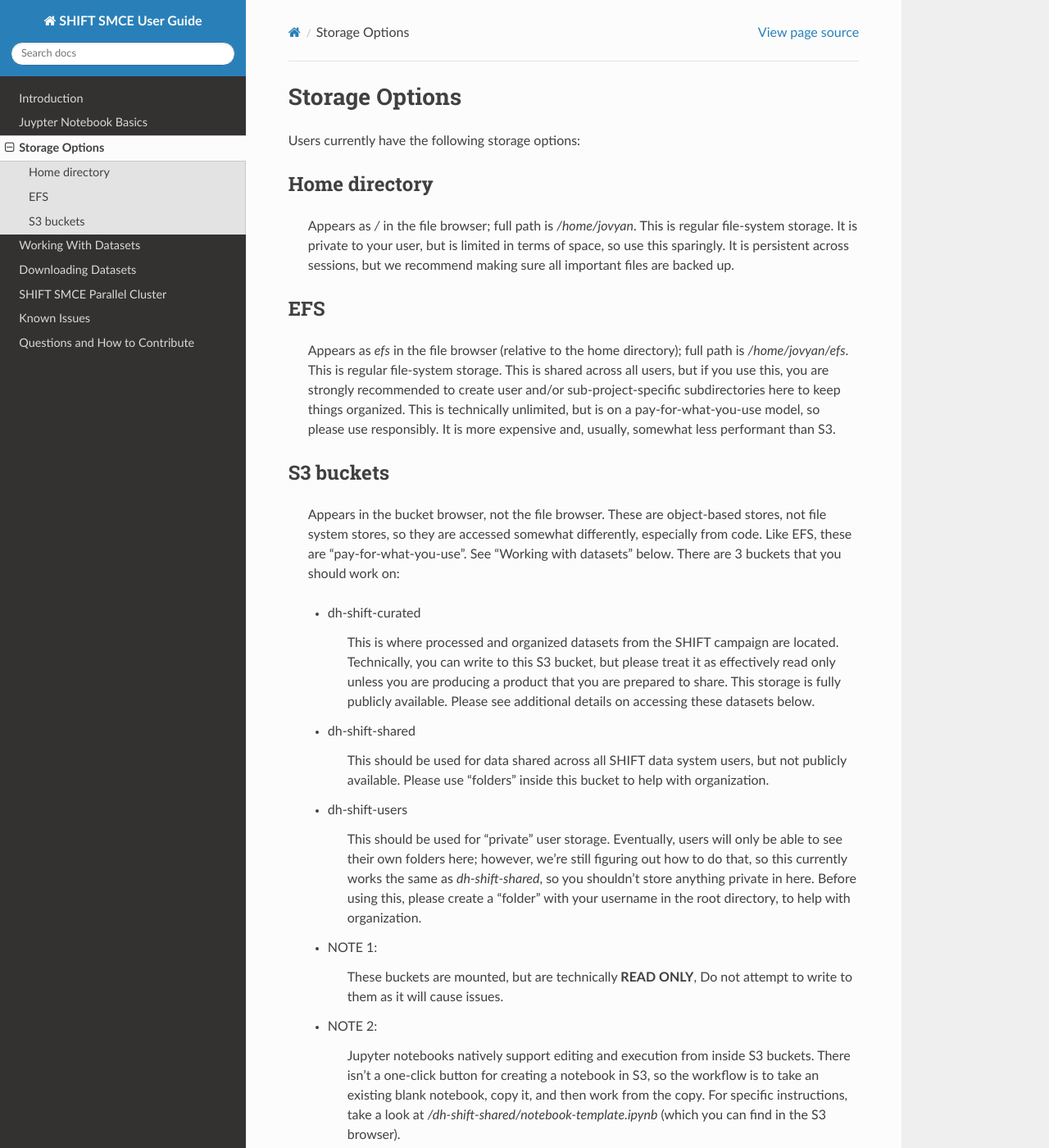
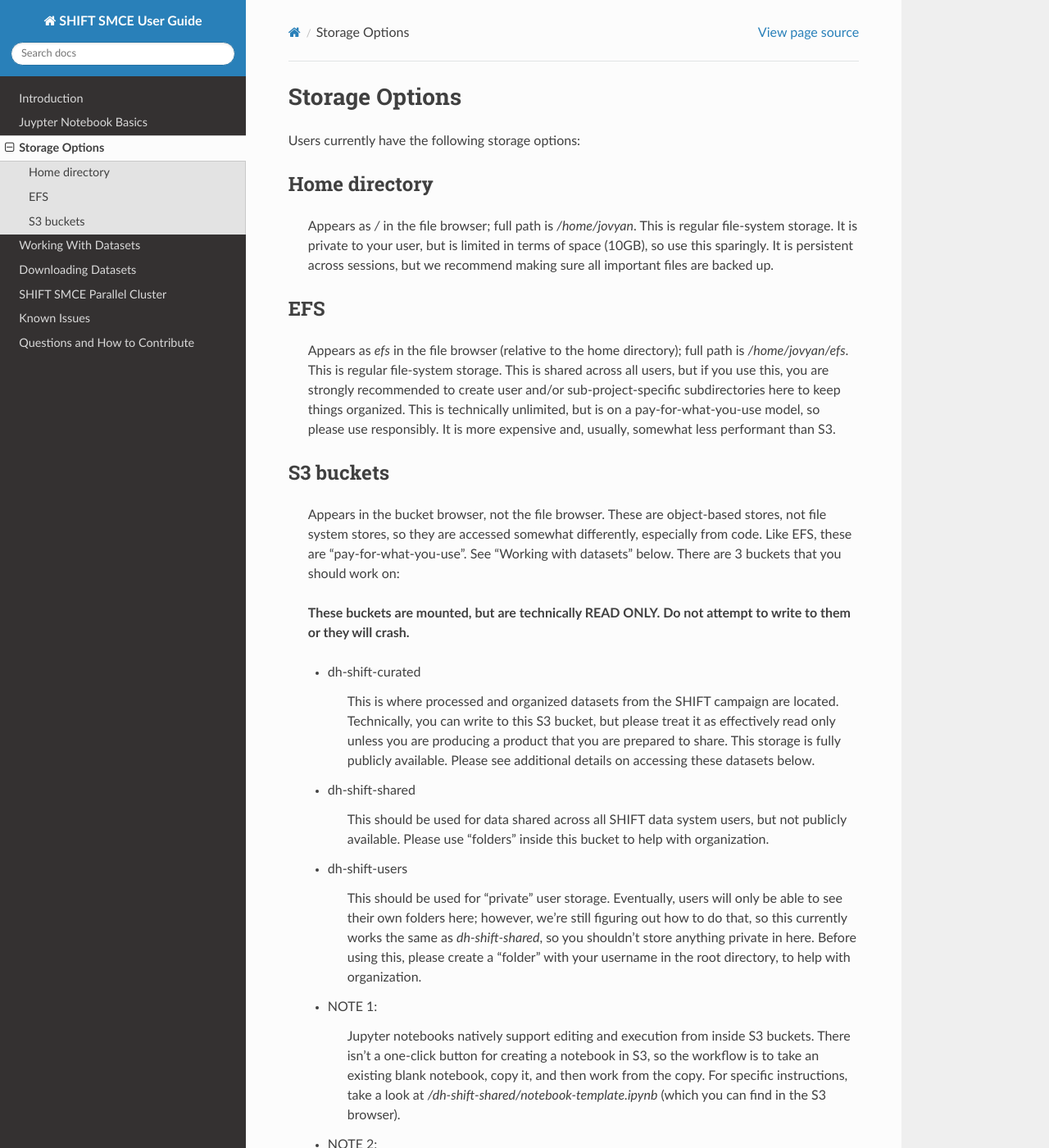
Before and after one commit to EvanDLang/SHIFT-SMCE-User-Guide, a Sphinx documentation site: the page built from docs/source/pages/storage_options.rst, in a window 1280 px wide and 1400 px high. Shown: the whole window at 82% size. Built offline with Sphinx 7.4.7 and the Read the Docs theme 2.0.0, drawn with Linux system fonts in a browser that asks for light colours.

Commit message:
Edited storage_options.rst. Added a storage amount to the home directory and increased the visibility of the do not write to the s3 buckets.

```diff
--- a/docs/source/pages/storage_options.rst
+++ b/docs/source/pages/storage_options.rst
@@ -8,7 +8,7 @@
 --------------
 
     Appears as `/` in the file browser; full path is `/home/jovyan`.
-    This is regular file-system storage. It is private to your user, but is limited in terms of space,
+    This is regular file-system storage. It is private to your user, but is limited in terms of space (10GB),
     so use this sparingly. It is persistent across sessions,
     but we recommend making sure all important files are backed up.
 
@@ -31,6 +31,9 @@
     not file system stores, so they are accessed somewhat differently, especially from code. Like EFS,
     these are “pay-for-what-you-use”. See “Working with datasets” below. There are 3 buckets that you should work on:
 
+    **These buckets are mounted, but are technically READ ONLY. Do not attempt to write to them or they
+    will crash.**
+
     * dh-shift-curated
 
             This is where processed and organized datasets from the SHIFT campaign are located.
@@ -52,17 +55,12 @@
 
     * NOTE 1:
 
-        These buckets are mounted, but are technically **READ ONLY**, Do not attempt to write to them as it will cause
-        issues.
-
-    * NOTE 2:
-
         Jupyter notebooks natively support editing and execution from inside S3 buckets.
         There isn’t a one-click button for creating a notebook in S3, so the workflow is to take an
         existing blank notebook, copy it, and then work from the copy. For specific instructions,
         take a look at `/dh-shift-shared/notebook-template.ipynb` (which you can find in the S3 browser).
 
-    * NOTE 3:
+    * NOTE 2:
 
         EFS and S3 buckets have effectively unlimited storage, but are on a “pay-for-what-you-use” model.
         That means that SBG is charged per GB-hour of storage on these devices: Storing 1 GB of data for 1 hour costs
```
